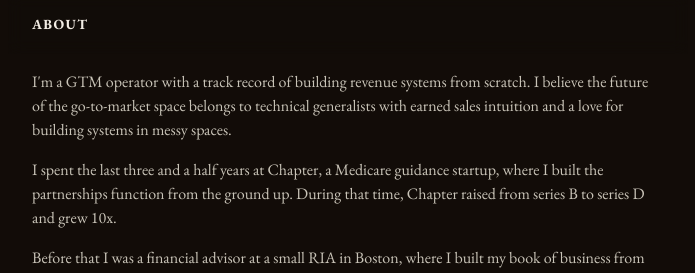
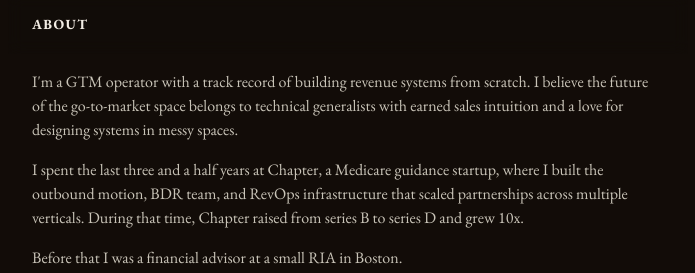
Before and after one commit to thor-sen/michaelthorsen-portfolio, a Next.js app: page / in a window 1280 px wide. Shown: the part 525-798 px from the top of the page, without its empty margins (292-987 px from the left). Built offline with nearby package versions, Linux system fonts and the light colour scheme.

Commit message:
Update About section copy

```diff
--- a/components/sections/about.tsx
+++ b/components/sections/about.tsx
@@ -15,17 +15,16 @@ export function AboutSection() {
           I&apos;m a GTM operator with a track record of building revenue systems
           from scratch. I believe the future of the go-to-market space belongs to
           technical generalists with earned sales intuition and a love for
-          building systems in messy spaces.
+          designing systems in messy spaces.
         </p>
         <p>
           I spent the last three and a half years at Chapter, a Medicare guidance
-          startup, where I built the partnerships function from the ground up.
+          startup, where I built the outbound motion, BDR team, and RevOps
+          infrastructure that scaled partnerships across multiple verticals.
           During that time, Chapter raised from series B to series D and grew 10x.
         </p>
         <p>
-          Before that I was a financial advisor at a small RIA in Boston, where I
-          built my book of business from scratch and became the firm&apos;s go-to
-          person for cold calling tactics within 5 months.
+          Before that I was a financial advisor at a small RIA in Boston.
         </p>
         <p>
           I took the past few months off to surf, summit volcanoes, write, and
```
